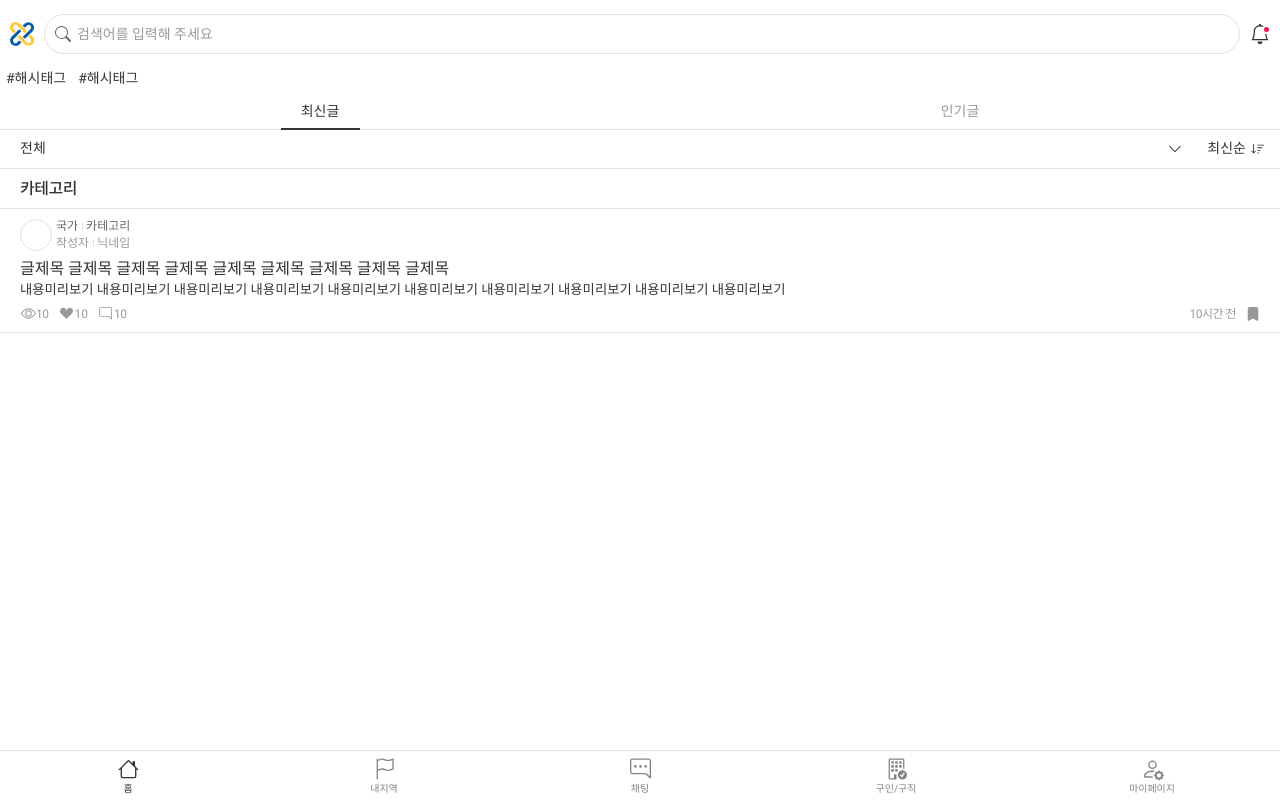
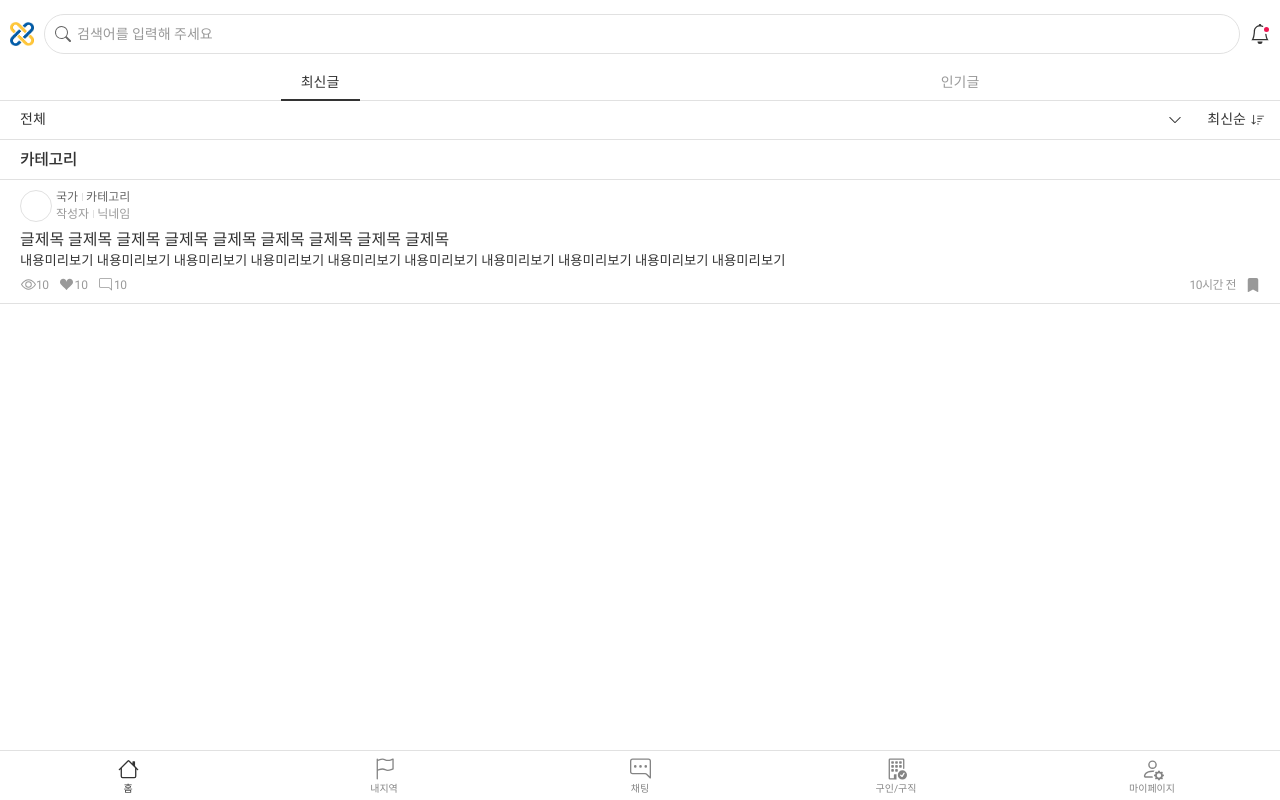
Before and after one commit to HyunsooZo/immilog-front, a Vue app: page / in a window 1280 px wide. Built offline with nearby package versions, Linux system fonts and the light colour scheme.

Commit message:
feat: 태그삭제

```diff
--- a/src/views/HomeView.vue
+++ b/src/views/HomeView.vue
@@ -23,20 +23,6 @@
         <button type="button" class="button-icon button--notice new" role="link">
           <span>알림</span>
         </button>
-      </div>
-    </div>
-
-    <!-- 해시태그 -->
-    <div class="tag-wrap">
-      <div class="tag__inner">
-        <div class="item">
-          <button type="button" class="button button--hash">
-            #해시태그
-          </button>
-          <button type="button" class="button button--hash">
-            #해시태그
-          </button>
-        </div>
       </div>
     </div>
 
```
